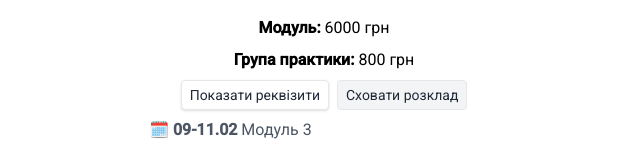
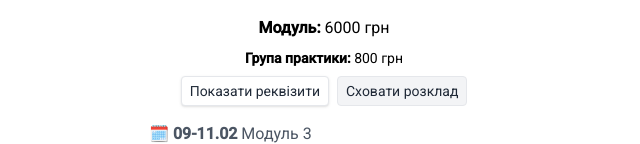
Before and after one commit to oleh-holovnykh/offline-course, a React (Vite) app: page / in a window 1280 px wide. Shown: the top 144 px of the page, without its empty margins (316-956 px from the left). Built offline with nearby package versions, Linux system fonts and the light colour scheme.

Commit message:
styling information

```diff
--- a/src/pages/OfflineCourse/OfflineCourse.tsx
+++ b/src/pages/OfflineCourse/OfflineCourse.tsx
@@ -36,7 +36,7 @@ export const OfflineCourse: React.FC = () => {
         <span className='mb-2 block'>
           <b>Модуль:</b> 6000 грн
         </span>
-        <span className='mb-2 block'>
+        <span className='mb-2 block text-sm'>
           <b>Група практики:</b> 800 грн
         </span>
         <div className='mb-2'>
@@ -61,7 +61,7 @@ export const OfflineCourse: React.FC = () => {
 
       </div>
         {showRequisites && (
-          <div className='text-left w-max mt-2 mx-auto text-gray-600'>
+          <div className='text-left w-max mt-2 mx-auto text-gray-600 mt-3'>
             <p className="bg-yellow-100 p-1 inline-block">За модуль</p>
             <br/>
             {ie.recipient} <CopyButton value={ie.recipient} />
@@ -112,7 +112,7 @@ export const OfflineCourse: React.FC = () => {
           </div>
         )}
 
-        {showSchedule && (<div className='flex justify-center items-center'>
+        {showSchedule && (<div className='flex justify-center items-center mt-4'>
         <div className='w-[350px] text-gray-600'>
           <Schedule
             modules={modules}
```
